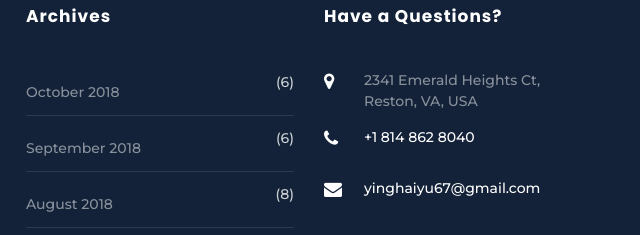
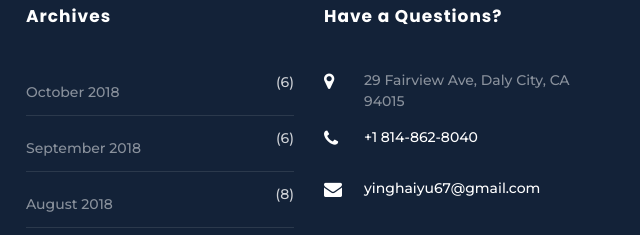
Before and after one commit to iyutpo/yinghai, a plain HTML site: page index.html in a window 1280 px wide. Shown: the part 1191-1426 px from the top of the page, 640-1280 px from the left. Drawn offline with Linux system fonts and the light colour scheme; some packages are replaced by stand-ins of ours; no server answers; files whose address does not match are found by name.

Commit message:
refactor

```diff
--- a/index.html
+++ b/index.html
@@ -464,8 +464,8 @@
             	<h2 class="ftco-heading-2">Have a Questions?</h2>
             	<div class="block-23 mb-3">
 	              <ul>
-	                <li><span class="icon icon-map-marker"></span><span class="text">2341 Emerald Heights Ct, Reston, VA, USA</span></li>
-	                <li><a href="#"><span class="icon icon-phone"></span><span class="text">+1 814 862 8040</span></a></li>
+	                <li><span class="icon icon-map-marker"></span><span class="text">29 Fairview Ave, Daly City, CA 94015</span></li>
+	                <li><a href="#"><span class="icon icon-phone"></span><span class="text">+1 814-862-8040</span></a></li>
 	                <li><a href="#"><span class="icon icon-envelope"></span><span class="text">yinghaiyu67@gmail.com</span></a></li>
 	              </ul>
 	            </div>
```
